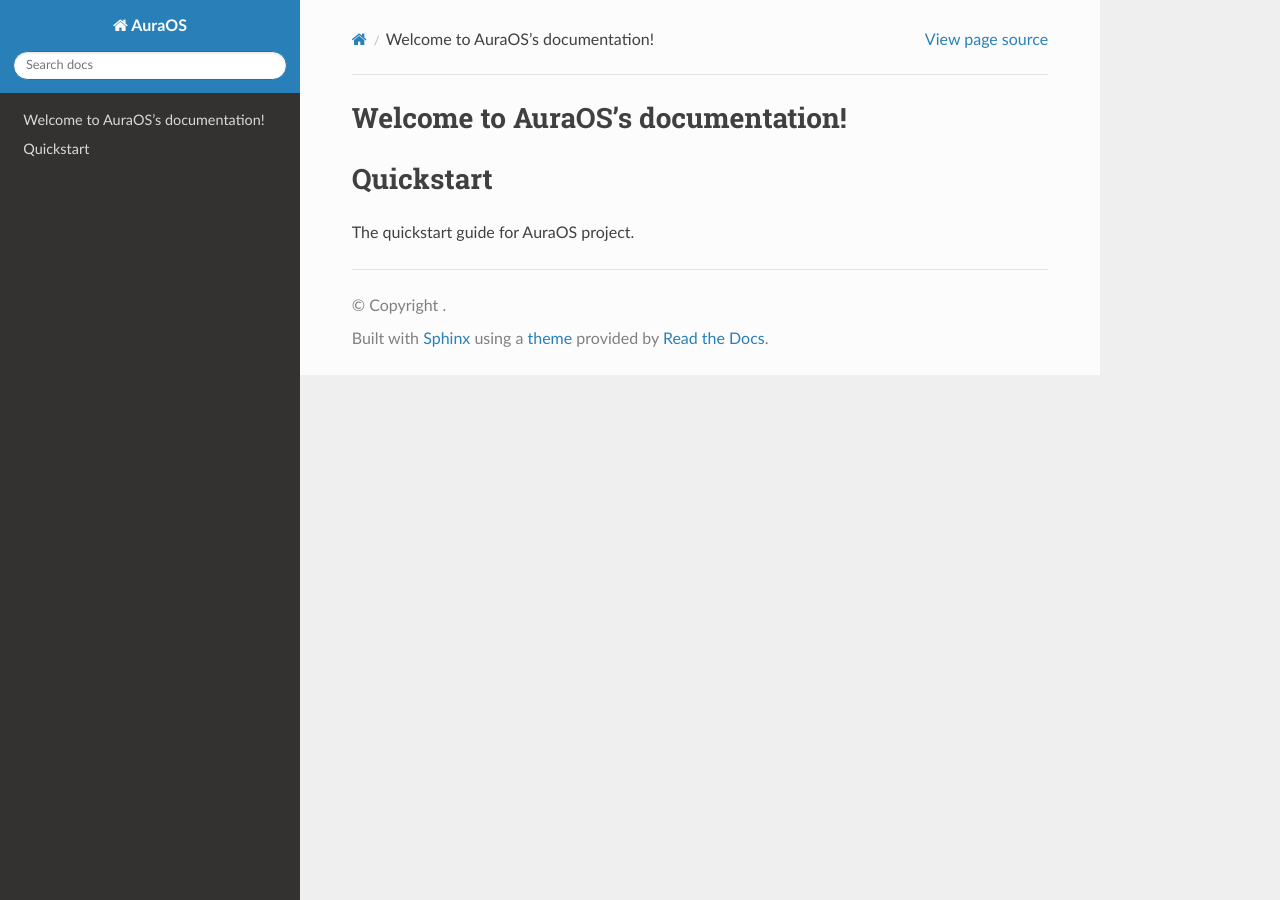
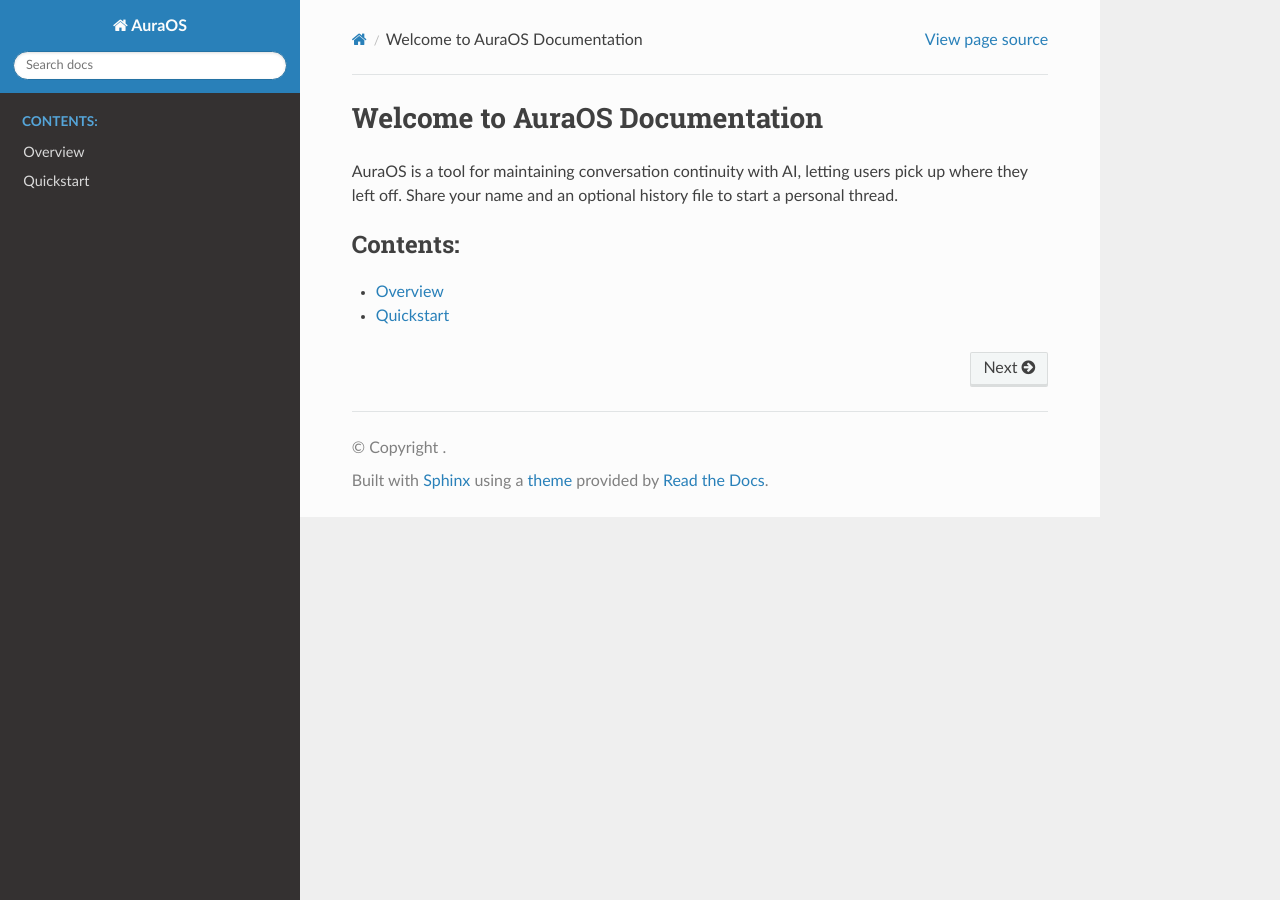
Before and after one commit to AdultSwimmer/AuraOS, a Sphinx documentation site: the page built from docs/index.rst, in a window 1280 px wide. Built offline with Sphinx 7.4.7 and the Read the Docs theme 3.1.0, drawn with Linux system fonts in a browser that asks for light colours.

Commit message:
Add quickstart.rst and update docs with GitHub PDF links

```diff
--- a/docs/index.rst
+++ b/docs/index.rst
@@ -1,16 +1,14 @@
 .. AuraOS documentation master file, created by
    sphinx-quickstart on Thu Oct 26 05:20:17 2025.
-   You can adapt this file completely to your liking, but it should at least
-   contain the root `toctree` directive.
 
-Welcome to AuraOS's documentation!
-==================================
+Welcome to AuraOS Documentation
+==============================
+
+AuraOS is a tool for maintaining conversation continuity with AI, letting users pick up where they left off. Share your name and an optional history file to start a personal thread.
 
 .. toctree::
    :maxdepth: 2
    :caption: Contents:
 
-Quickstart
-===========
-
-The quickstart guide for AuraOS project.
+   overview
+   quickstart
--- /dev/null
+++ b/docs/quickstart.rst
@@ -0,0 +1,6 @@
+Quickstart
+==========
+
+The quickstart guide for AuraOS project.
+
+Follow the steps in :doc:`overview` to begin using the continuity tool.
```
Also changed, not shown: docs/overview.rst (added, +13 -0 lines).
